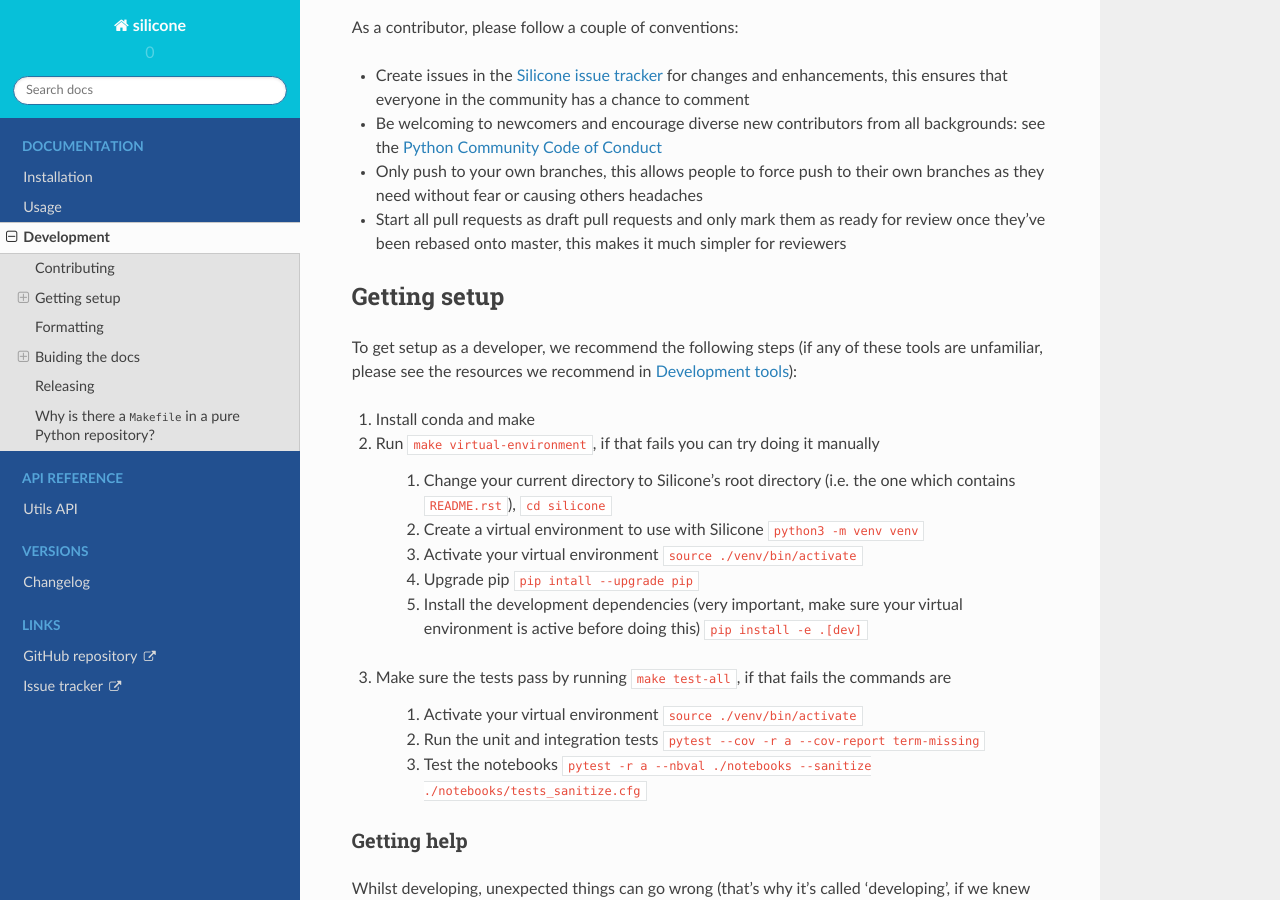
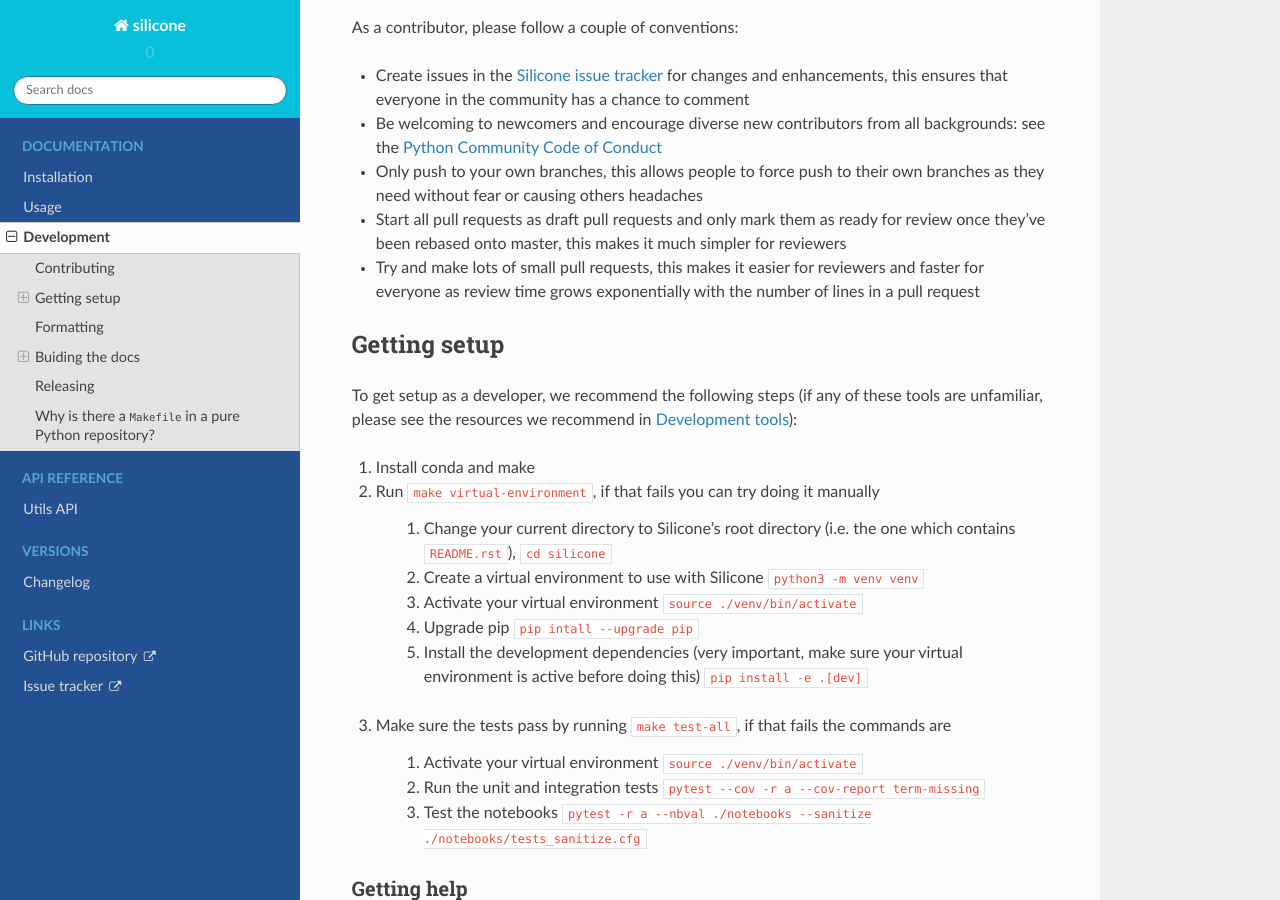
Before and after one commit to GranthamImperial/silicone, a Sphinx documentation site: the page built from docs/source/development.rst, in a window 1280 px wide and 900 px high, scrolled down 897 px. Built offline with Sphinx 7.4.7 and the Read the Docs theme 2.0.0, drawn with Linux system fonts in a browser that asks for light colours.

Commit message:
Update docs

```diff
--- a/CHANGELOG.rst
+++ b/CHANGELOG.rst
@@ -4,6 +4,7 @@ Changelog
 master
 ------
 
+- (`#6 <https://github.com/znicholls/silicone/pull/6>`_) Update development docs
 - (`#5 <https://github.com/znicholls/silicone/pull/5>`_) Put notebooks under CI
 - (`#4 <https://github.com/znicholls/silicone/pull/4>`_) Add basic documentation structure
 - (`#1 <https://github.com/znicholls/silicone/pull/1>`_) Added pull request and issues templates
--- a/docs/source/development.rst
+++ b/docs/source/development.rst
@@ -29,6 +29,7 @@ As a contributor, please follow a couple of conventions:
 - Be welcoming to newcomers and encourage diverse new contributors from all backgrounds: see the `Python Community Code of Conduct <https://www.python.org/psf/codeofconduct/>`_
 - Only push to your own branches, this allows people to force push to their own branches as they need without fear or causing others headaches
 - Start all pull requests as draft pull requests and only mark them as ready for review once they've been rebased onto master, this makes it much simpler for reviewers
+- Try and make lots of small pull requests, this makes it easier for reviewers and faster for everyone as review time grows exponentially with the number of lines in a pull request
 
 
 Getting setup
```
